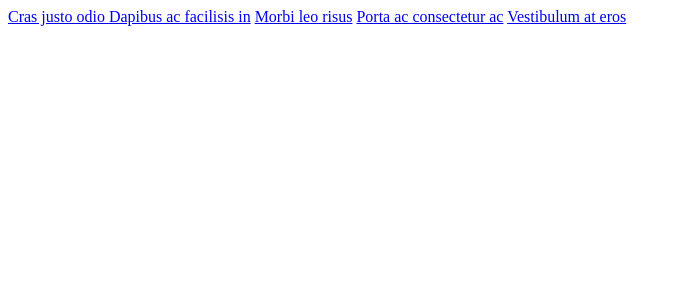
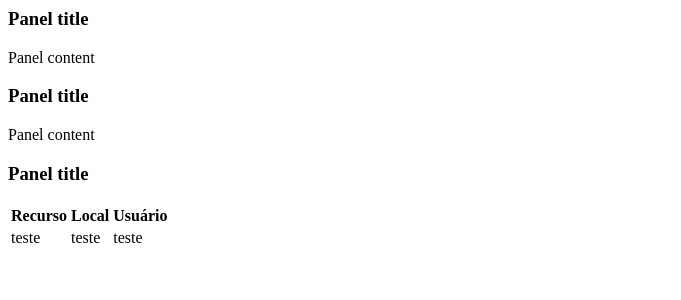
Before and after one commit to gustavodasneves/ResPyManager, a Python web app: template front/app/views/dashboard.html in a window 1280 px wide. Shown: the top 300 px of the page, without its empty margins (0-681 px from the left). Run offline with Jinja, Linux system fonts and the light colour scheme; the template is opened without the code that fills it, so the values that code supplies are empty.

Commit message:
Tela de dashboard com painéis e tabela de recursos locados

```diff
--- a/front/app/views/dashboard.html
+++ b/front/app/views/dashboard.html
@@ -1,22 +1,48 @@
 <div class="row">
-  <div class="col-md-6">
-    <div class="list-group">
-      <a href="#" class="list-group-item active">
-        Cras justo odio
-      </a>
-      <a href="#" class="list-group-item">Dapibus ac facilisis in</a>
-      <a href="#" class="list-group-item">Morbi leo risus</a>
-      <a href="#" class="list-group-item">Porta ac consectetur ac</a>
-      <a href="#" class="list-group-item">Vestibulum at eros</a>
+  <div class="col-md-12">
+    <div class="panel panel-default">
+      <div class="panel-heading">
+        <h3 class="panel-title">Panel title</h3>
+      </div>
+      <div class="panel-body">
+        Panel content
+      </div>
     </div>
   </div>
 </div>
 
 <div class="row">
   <div class="col-md-6">
-
+    <div class="panel panel-default">
+      <div class="panel-heading">
+        <h3 class="panel-title">Panel title</h3>
+      </div>
+      <div class="panel-body">
+        Panel content
+      </div>
+    </div>
   </div>
   <div class="col-md-6">
-
+   <div class="panel panel-default">
+      <div class="panel-heading">
+        <h3 class="panel-title">Panel title</h3>
+      </div>
+      <div class="panel-body">
+            <table class="table-hover table-bordered col-md-12">
+                <thead>
+                    <th>Recurso</th>
+                    <th>Local</th>
+                    <th>Usuário</th>
+                </thead>
+                <tbody>
+                    <tr>
+                        <td>teste</td>
+                        <td>teste</td>
+                        <td>teste</td>
+                    </tr>
+                </tbody>
+            </table>
+      </div>
+    </div>
   </div>
 </div>
```
Also changed, not shown: front/app/views/templates/footer.html (+6 -4 lines), front/app/scripts/controllers/main.js (line endings or trailing spaces).
